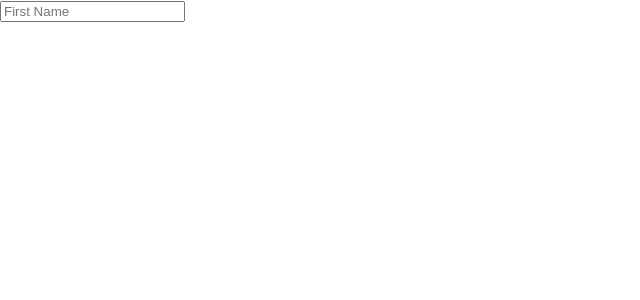
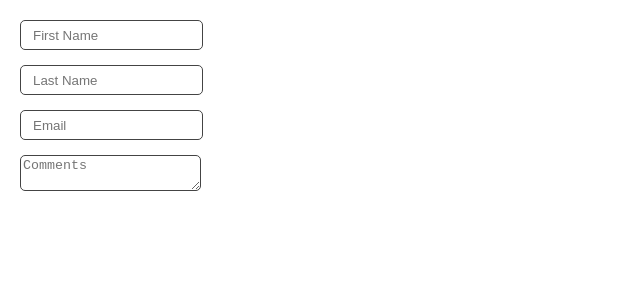
Before and after one commit to tanimaraeliassantos/form-react, a React (Create React App) app: page / in a window 1280 px wide. Shown: the top 300 px of the page, without its empty margins (0-640 px from the left). Built offline with nearby package versions, Linux system fonts and the light colour scheme.

Commit message:
Update App.js
import css to be used

create State to be used by different inputs from form
Add names of variables
Logging on console the data from initializing state
Return different inputs for the form

```diff
--- a/src/App.js
+++ b/src/App.js
@@ -1,16 +1,53 @@
 import React, { useState } from "react";
+import "./App.css";
 
 export default function App() {
-  const [firstName, setFirstName] = useState("");
+  const [formData, setFormData] = useState({
+    firstName: "",
+    lastName: "",
+    email: "",
+    comments: "",
+  });
 
-  console.log(firstName);
+  console.log(formData);
+  function handleChange(event) {
+    setFormData((prevFormData) => {
+      return {
+        ...prevFormData,
+        [event.target.name]: event.target.value,
+      };
+    });
+  }
 
-  function handleChange(event) {
-    setFirstName(event.target.value);
-  }
   return (
     <form>
-      <input type="text" placeholder="First Name" onChange={handleChange} />
+      <input
+        type="text"
+        placeholder="First Name"
+        onChange={handleChange}
+        name="firstName"
+        value={formData.firstName}
+      />
+      <input
+        type="text"
+        placeholder="Last Name"
+        onChange={handleChange}
+        name="lastName"
+        value={formData.lastName}
+      />
+      <input
+        type="email"
+        placeholder="Email"
+        onChange={handleChange}
+        name="email"
+        value={formData.email}
+      />
+      <textarea
+        value={formData.comments}
+        placeholder="Comments"
+        onChange={handleChange}
+        name="comments"
+      />
     </form>
   );
 }
```
